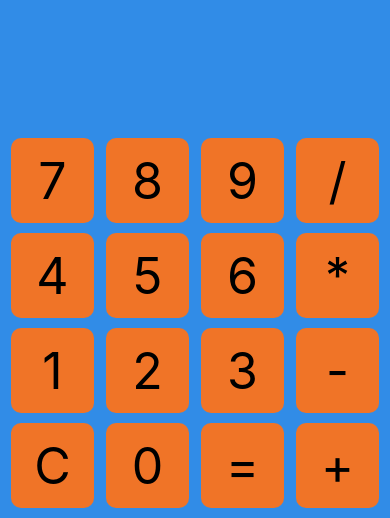
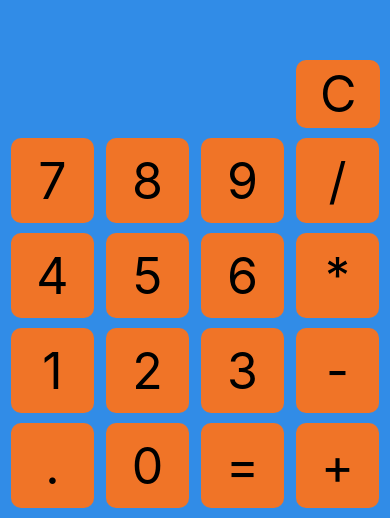
Before and after one commit to HaidaDaniel/react-native-calculator, a React Native app: screen / in a window 390 px wide. Shown: the part 326-844 px from the top of the page. Built offline with nearby package versions, Linux system fonts and the light colour scheme.

Commit message:
add button dot and fix styles

```diff
--- a/Calculator.js
+++ b/Calculator.js
@@ -1,9 +1,10 @@
 import React, { useState } from 'react';
-import { View, Text, Button, StyleSheet, TouchableOpacity } from 'react-native';
+import { View, Text, Button, StyleSheet, TouchableOpacity, ScrollView } from 'react-native';
 
 const Calculator = () => {
     const [input, setInput] = useState('');
     const [result, setResult] = useState('');
+    const [history, setHistory] = useState([]);
 
     const handleInput = (value) => {
         setInput(input + value);
@@ -16,8 +17,10 @@ const Calculator = () => {
 
     const calculate = () => {
         try {
+            const expression = `${input} = ${eval(input)}`;
             setResult(eval(input));
-            setInput('')
+            setHistory([...history, expression]);
+            setInput('');
         } catch (error) {
             setResult('Error');
         }
@@ -25,8 +28,16 @@ const Calculator = () => {
 
     return (
         <View style={styles.container}>
+            <ScrollView style={styles.history}>
+                {history.map((entry, index) => (
+                    <View key={index} style={styles.historyEntry}>
+                        <Text>{entry}</Text>
+                    </View>
+                ))}
+            </ScrollView>
             <Text style={styles.input} selectable={true}>{input}</Text>
-            <Text style={styles.result} selectable={true}>{result}</Text>
+            <View style={styles.resultBox}><Text style={styles.result} selectable={true}>{result}</Text><TouchableOpacity style={styles.buttonDelete} onPress={clear}><Text style={styles.buttonText}>C</Text></TouchableOpacity></View>
+
             <View style={styles.row}>
                 <TouchableOpacity style={styles.button} onPress={() => handleInput(7)}><Text style={styles.buttonText}>7</Text></TouchableOpacity>
                 <TouchableOpacity style={styles.button} onPress={() => handleInput(8)}><Text style={styles.buttonText}>8</Text></TouchableOpacity>
@@ -46,7 +57,7 @@ const Calculator = () => {
                 <TouchableOpacity style={styles.button} onPress={() => handleInput('-')}><Text style={styles.buttonText}>-</Text></TouchableOpacity>
             </View>
             <View style={styles.row}>
-                <TouchableOpacity style={styles.button} onPress={clear}><Text style={styles.buttonText}>C</Text></TouchableOpacity>
+                <TouchableOpacity style={styles.button} onPress={() => handleInput('.')}><Text style={styles.buttonText}>.</Text></TouchableOpacity>
                 <TouchableOpacity style={styles.button} onPress={() => handleInput(0)}><Text style={styles.buttonText}>0</Text></TouchableOpacity>
                 <TouchableOpacity style={styles.button} onPress={calculate}><Text style={styles.buttonText}>=</Text></TouchableOpacity>
                 <TouchableOpacity style={styles.button} onPress={() => handleInput('+')}><Text style={styles.buttonText}>+</Text></TouchableOpacity>
@@ -65,13 +76,36 @@ const styles = StyleSheet.create({
     },
     input: {
         fontSize: 50,
-        marginBottom: 10,
+        marginBottom: 5,
+        paddingHorizontal: 10,
+        borderRadius: 8,
         textAlign: 'right',
+        backgroundColor: '#EB4C42',
+    },
+    resultBox: {
+        flexDirection: 'row',
+        justifyContent: 'center',
+        alignItems: 'center',
     },
     result: {
+        flex: 1,
         fontSize: 50,
-        marginBottom: 20,
+        paddingHorizontal: 10,
         textAlign: 'right',
+        backgroundColor: '#CC397B',
+        borderRadius: 8,
+    },
+    clearButton: {
+        width: '22%',
+        height: 85,
+        justifyContent: 'center',
+        alignItems: 'center',
+        margin: 5,
+        backgroundColor: '#F07427',
+        borderRadius: 10,
+    },
+    clearButtonText: {
+        fontSize: 50,
     },
     row: {
         flexDirection: 'row',
@@ -86,8 +120,26 @@ const styles = StyleSheet.create({
         backgroundColor: '#F07427',
         borderRadius: 10,
     },
+    buttonDelete: {
+        width: '22%',
+        height: 68,
+        justifyContent: 'center',
+        alignItems: 'center',
+        margin: 5,
+        backgroundColor: '#F07427',
+        borderRadius: 10,
+    },
     buttonText: {
         fontSize: 50,
+    },
+    history: {
+        maxHeight: 150,
+    },
+    historyEntry: {
+        backgroundColor: 'white',
+        padding: 5,
+        margin: 5,
+        borderRadius: 10,
     },
 });
 
```
